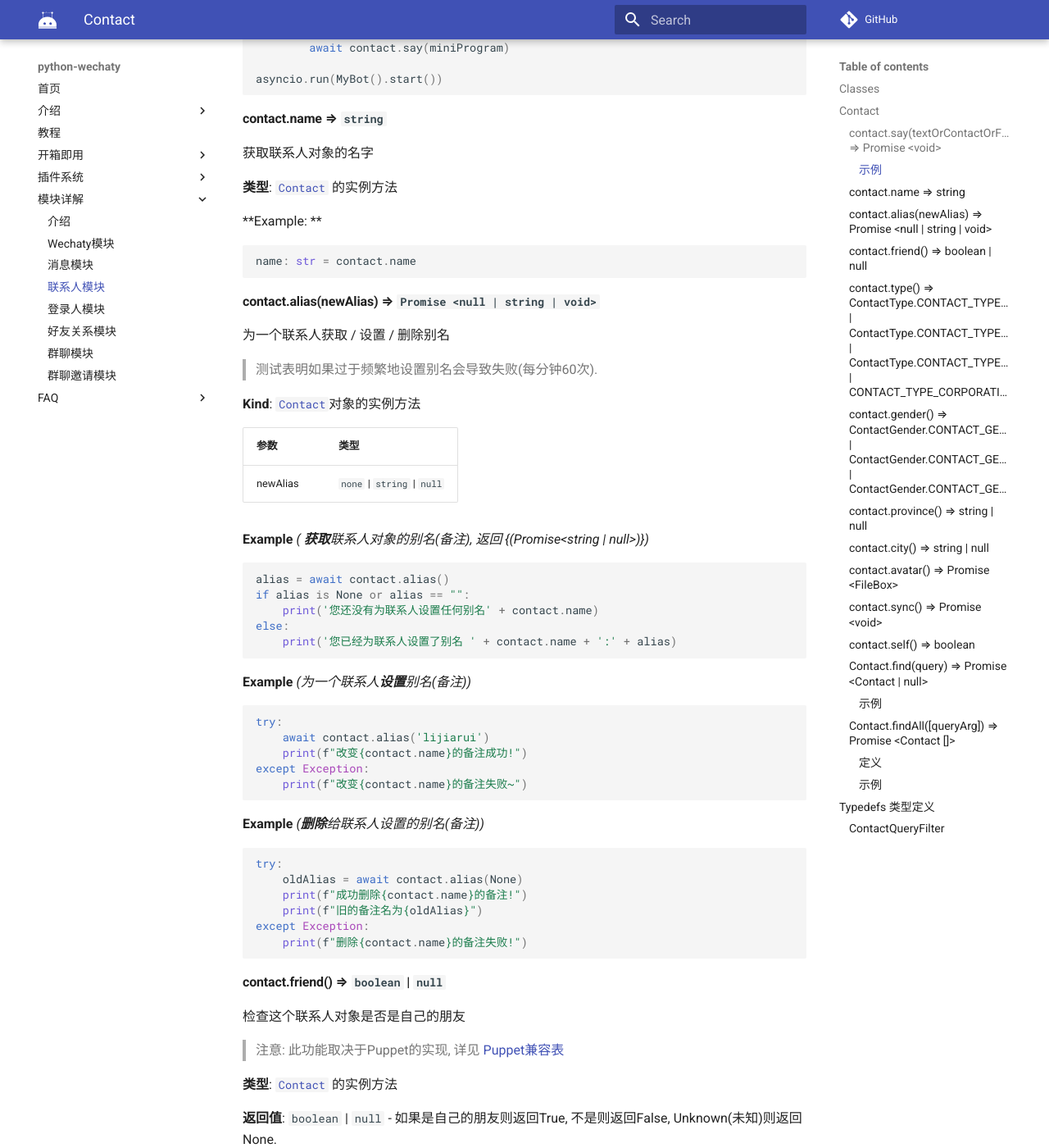
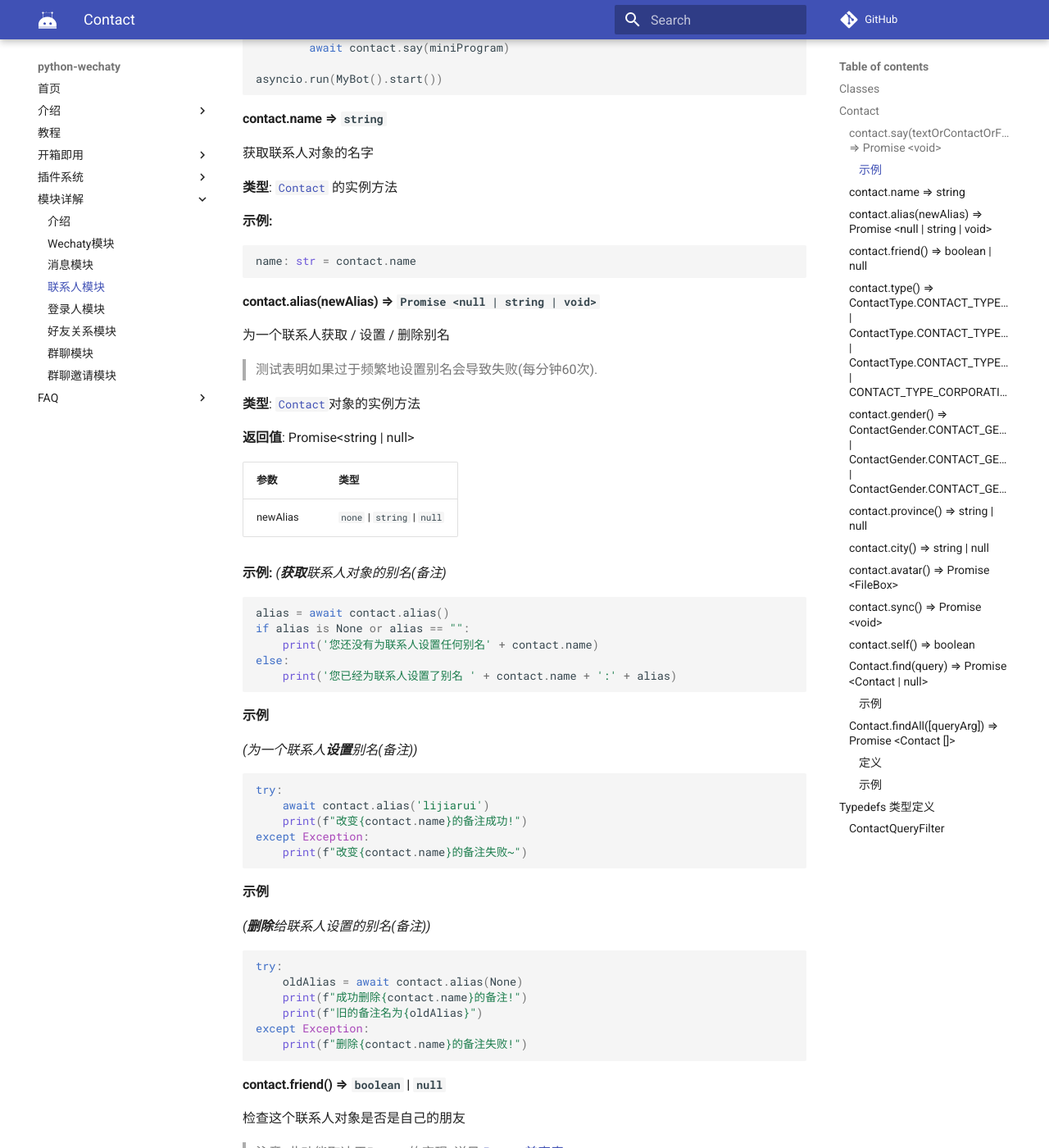
Before and after one commit to wechaty/python-wechaty, an MkDocs documentation site: the page built from docs/references/contact.md, in a window 1280 px wide and 1400 px high, scrolled down 2329 px. Shown: the whole window at 82% size. Built offline with MkDocs 1.6.1 and Material for MkDocs 9.7.7, drawn with Linux system fonts in a browser that asks for light colours; comment, search, counter and statistics services are not loaded.

Commit message:
fix same typos and missing

````diff
--- a/docs/references/contact.md
+++ b/docs/references/contact.md
@@ -105,7 +105,7 @@ asyncio.run(MyBot().start())
 
 **类型**:  [`Contact`](contact.md#Contact) 的实例方法
 
-**Example: **
+**示例:**
 
 ```python
 name: str = contact.name
@@ -117,13 +117,18 @@ name: str = contact.name
 
 >  测试表明如果过于频繁地设置别名会导致失败\(每分钟60次\).
 
-**Kind**:  [`Contact`](contact.md#Contact)对象的实例方法
+**类型**:  [`Contact`](contact.md#Contact)对象的实例方法
+
+**返回值**: Promise&lt;string \| null&gt;
 
 | 参数 | 类型 |
 | :--- | :--- |
 | newAlias | `none` \| `string` \| `null` |
 
-**Example** _\( **获取**联系人对象的别名\(备注\), 返回 {\(Promise&lt;string \| null&gt;\)}\)_
+
+
+**示例:**
+_\(**获取**联系人对象的别名\(备注\)_
 
 ```python
 alias = await contact.alias()
@@ -133,7 +138,9 @@ else:
     print('您已经为联系人设置了别名 ' + contact.name + ':' + alias)
 ```
 
-**Example** _\(为一个联系人**设置**别名\(备注\)\)_
+**示例**
+
+_\(为一个联系人**设置**别名\(备注\)\)_
 
 ```python
 try:
@@ -143,7 +150,9 @@ except Exception:
     print(f"改变{contact.name}的备注失败~")
 ```
 
-**Example** _\(**删除**给联系人设置的别名\(备注\)\)_
+**示例**
+
+_\(**删除**给联系人设置的别名\(备注\)\)_
 
 ```python
 try:
@@ -164,7 +173,7 @@ except Exception:
 
 **返回值**: `boolean` \| `null` - 如果是自己的朋友则返回True, 不是则返回False, Unknown(未知)则返回None.
 
- **示例**
+**示例**
 
 ```python
 isFriend = contact.is_friend()
````
Also changed, not shown: other parts of docs/references/contact.md (+1 -1 lines).
